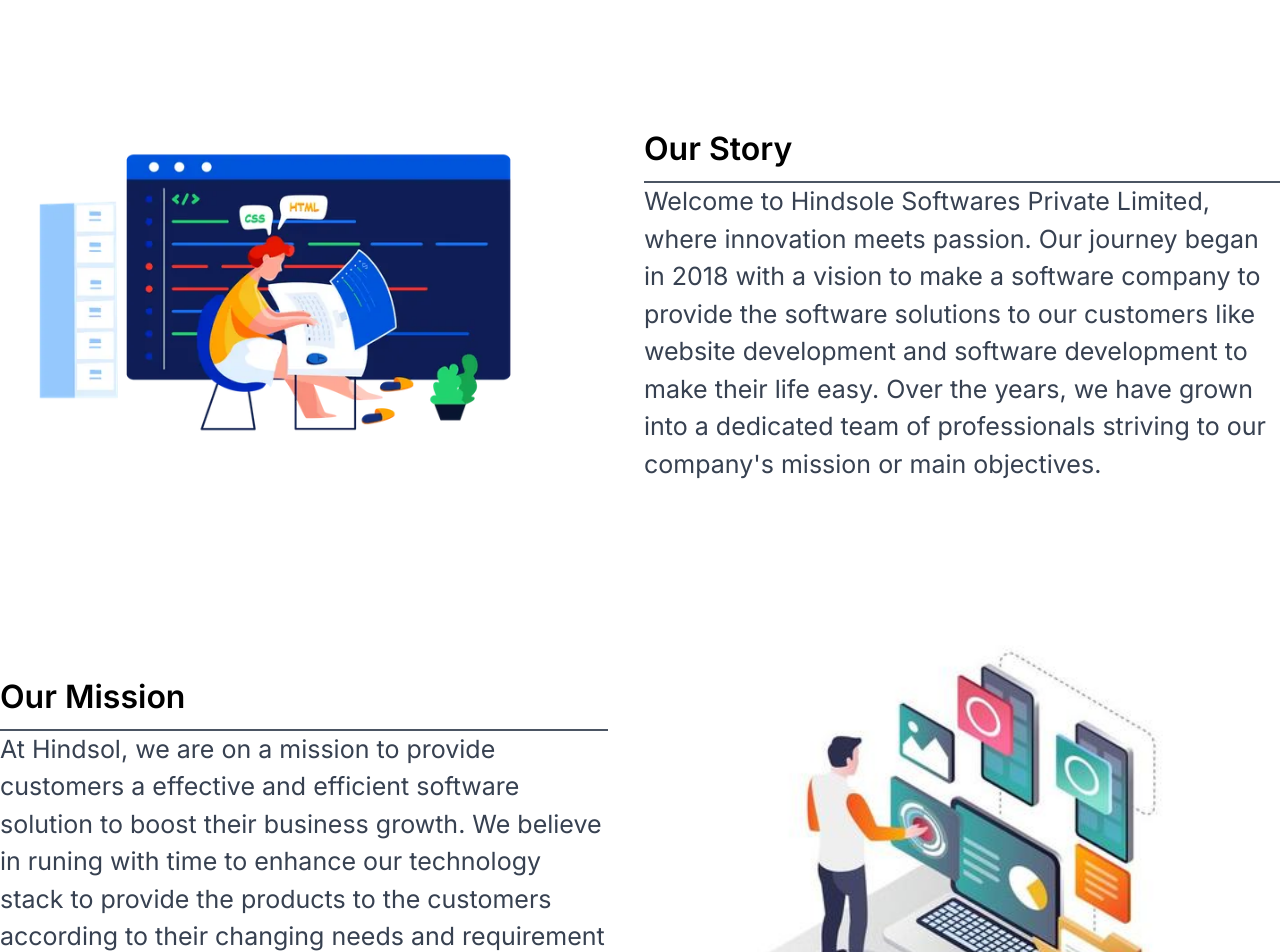
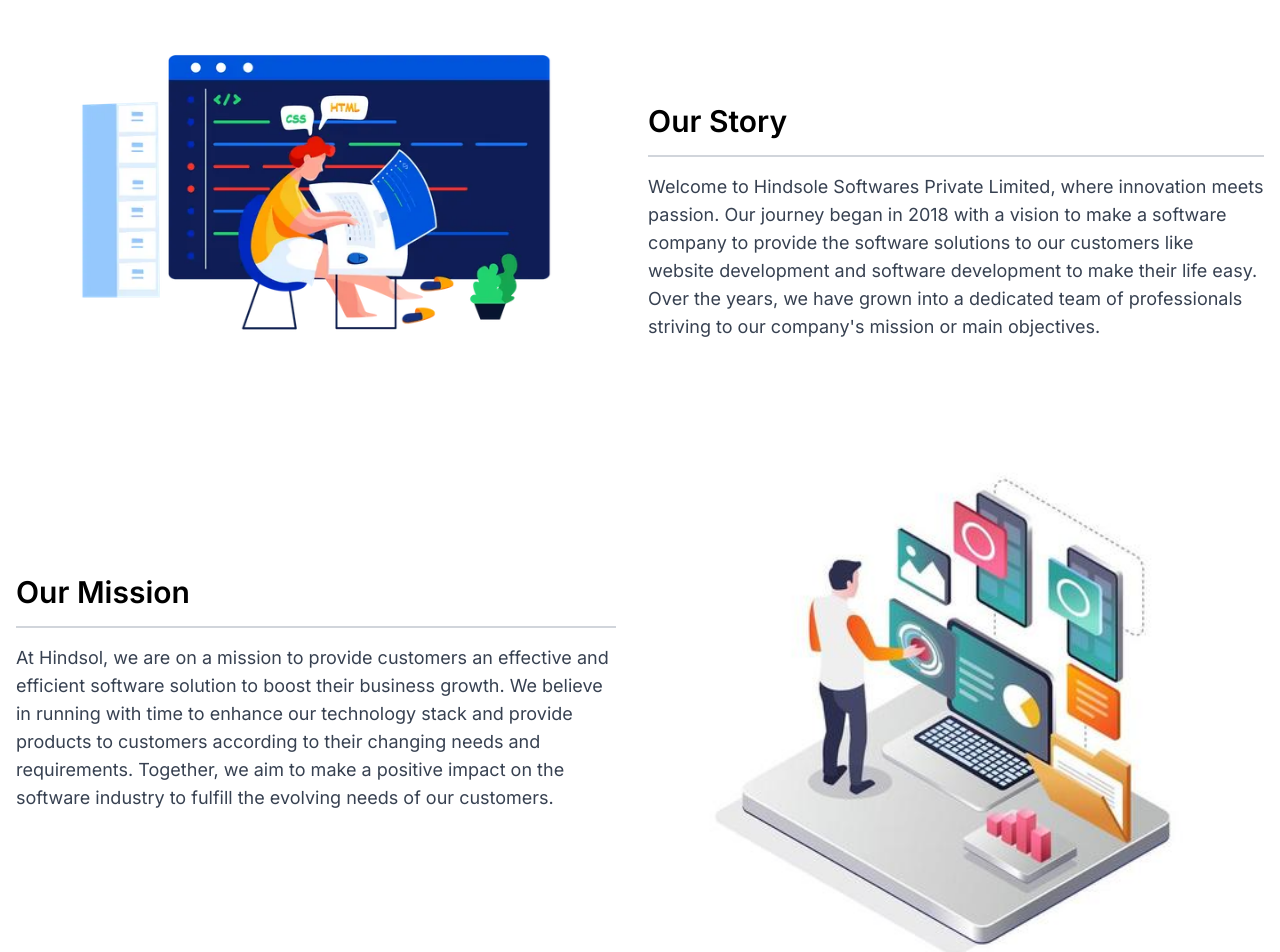
Before and after one commit to mishraanshuman786/hindsol-typescript-app, a Next.js app: page /aboutUs in a window 1280 px wide. Shown: the part 120-1072 px from the top of the page. Built offline with nearby package versions, Linux system fonts and the light colour scheme.

Commit message:
making about us

```diff
--- a/src/app/aboutUs/page.tsx
+++ b/src/app/aboutUs/page.tsx
@@ -1,9 +1,9 @@
 "use client"
-import React,{useState,useEffect} from "react";
+import React, { useState, useEffect } from "react";
 import Navbar from "@/components/Navbar";
 import Pulsating from "@/components/Pulsating";
+
 const AboutUsPage = () => {
-
   const [loading, setLoading] = useState(true);
 
   useEffect(() => {
@@ -15,28 +15,25 @@ const AboutUsPage = () => {
     return () => clearTimeout(timeout);
   }, []);
 
-
   return (
-    <div className="min-h-screen ">
+    <div className="min-h-screen">
       <Navbar />
 
-       {/* Pulsating div for loading animation */}
-       {
-        (loading && (<Pulsating/>))
-       }
-       {/* pulsating end */}
+      {/* Pulsating div for loading animation */}
+      {loading && <Pulsating />}
+      {/* pulsating end */}
 
-      <section className={`container pl-2 mx-auto ${loading ? "hidden" : ""}`}>
+      <section className={`container mx-auto px-4 ${loading ? "hidden" : ""}`}>
         <div className="outline-none  flex flex-col md:flex-row items-center">
-          <div className="md:w-1/2 md:h-[600px] md:pr-8 mb-8 flex items-center justify-center relative">
+          <div className="md:w-full md:pr-8 mb-8 relative">
             <img
-              className="w-full h-auto "
+              className="w-full h-auto"
               src="/images/about1.webp"
               alt="about us"
             />
 
             <a
-              className="opacity-0"
+              className="opacity-0 block mt-2 text-sm text-gray-500"
               href="https://www.vecteezy.com/video/28549623-people-are-standing-on-a-ladder-and-holding-a-clipboard"
             >
               people are standing on a ladder and holding a clipboard Stock
@@ -44,12 +41,12 @@ const AboutUsPage = () => {
             </a>
           </div>
 
-          <div className="md:w-1/2">
-            <h2 className="text-2xl md:text-[32px] font-semibold mb-4">
+          <div className="md:w-full">
+            <h2 className="text-2xl md:text-3xl font-semibold mb-4">
               Our Story
             </h2>
-            <hr className="md:border md:border-gray-600" />
-            <p className="text-gray-700 md:text-[25px]">
+            <hr className="border-t-2 border-gray-300 mb-4" />
+            <p className="text-gray-700 text-base md:text-lg">
               Welcome to Hindsole Softwares Private Limited, where innovation
               meets passion. Our journey began in 2018 with a vision to make a
               software company to provide the software solutions to our
@@ -62,23 +59,25 @@ const AboutUsPage = () => {
         </div>
       </section>
 
-      <section className={`container mx-auto ${loading ? "hidden" : ""}`}>
+      <section className={`container mx-auto px-4 ${loading ? "hidden" : ""}`}>
         <div className="flex flex-col md:flex-row items-center">
-          <div className="md:w-1/2 md:pr-8 order-2 md:order-1 mb-8">
-            <h2 className="text-2xl md:text-[32px] font-semibold mb-4">Our Mission</h2>
-            <hr className="md:border md:border-gray-600" />
-            <p className="text-gray-700 md:text-[25px]">
-              At Hindsol, we are on a mission to provide customers a effective
+          <div className="md:w-full md:pr-8 mb-8">
+            <h2 className="text-2xl md:text-3xl font-semibold mb-4">
+              Our Mission
+            </h2>
+            <hr className="border-t-2 border-gray-300 mb-4" />
+            <p className="text-gray-700 text-base md:text-lg">
+              At Hindsol, we are on a mission to provide customers an effective
               and efficient software solution to boost their business growth. We
-              believe in runing with time to enhance our technology stack to
-              provide the products to the customers according to their changing
-              needs and requirement from time to time. Together, we aim to make
-              a positive impact on the software industry to fullfill the
-              evolving needs of our customers.
+              believe in running with time to enhance our technology stack and
+              provide products to customers according to their changing needs
+              and requirements. Together, we aim to make a positive impact on
+              the software industry to fulfill the evolving needs of our
+              customers.
             </p>
           </div>
 
-          <div className="md:w-1/2 order-1 md:order-2">
+          <div className="md:w-full">
             <img
               src="/images/about3.jpg"
               alt="Mission Image"
```
